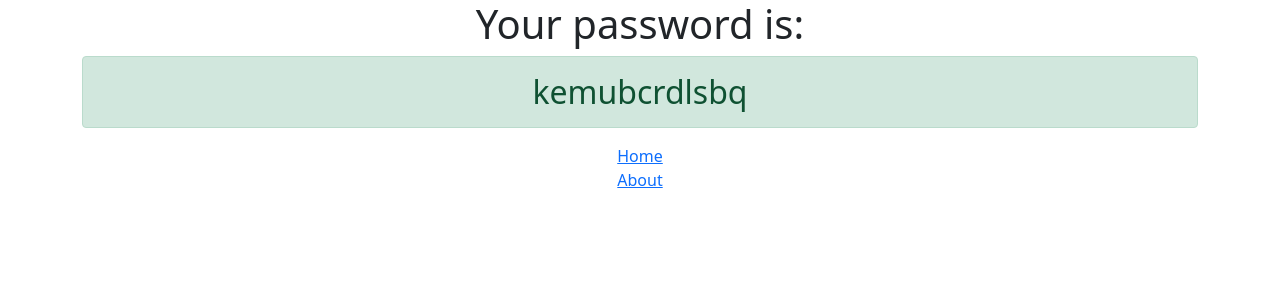
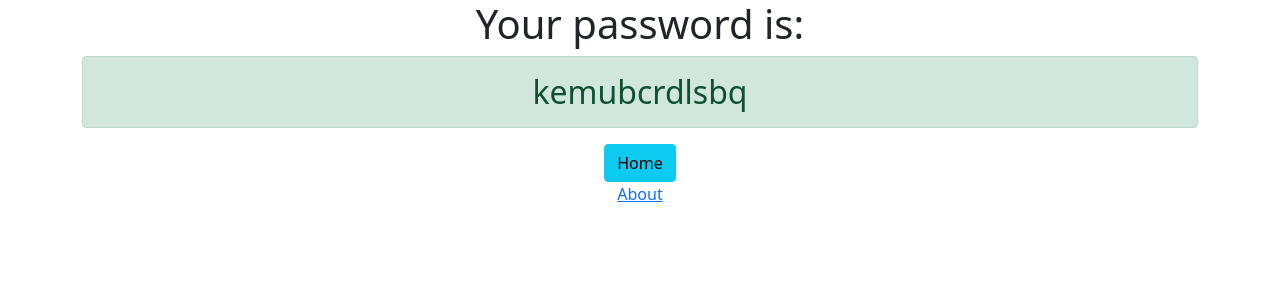
Before and after one commit to zumzie/django-password-generator, a Django app: page /generatedpassword/ in a window 1280 px wide. Shown: the top 300 px of the page. Run offline with Django 4.2, Linux system fonts and the light colour scheme.

Commit message:
Another tweak

```diff
--- a/generator/templates/generator/password.html
+++ b/generator/templates/generator/password.html
@@ -3,7 +3,7 @@
 <div class="container text-center">
 <h1>Your password is:</h2>
 <h2 class="alert alert-success">{{ password }} </h2>
-<a href="{% url 'home' %}">Home </a>
+<a href="{% url 'home' %}" class="btn btn-info">Home </a>
 <br>
 <a href="{% url 'about' %}">About </a>
 </br>
```
